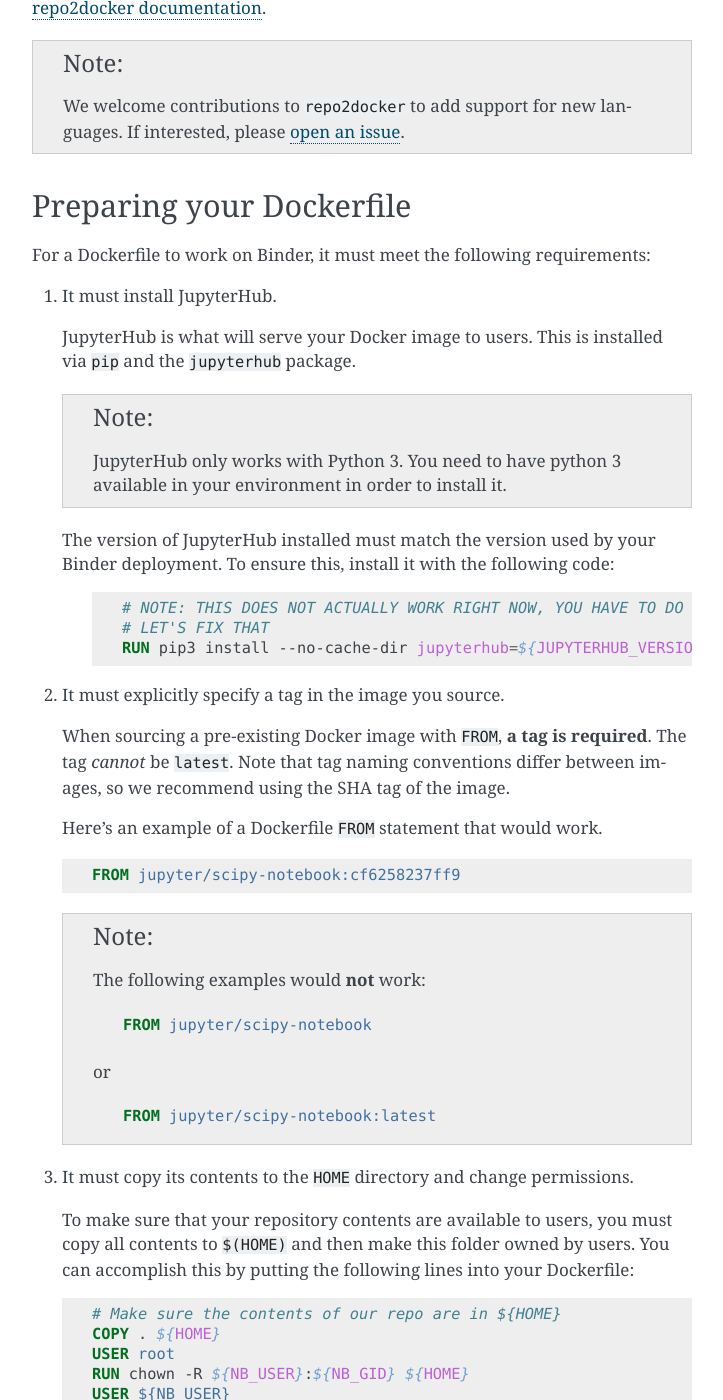
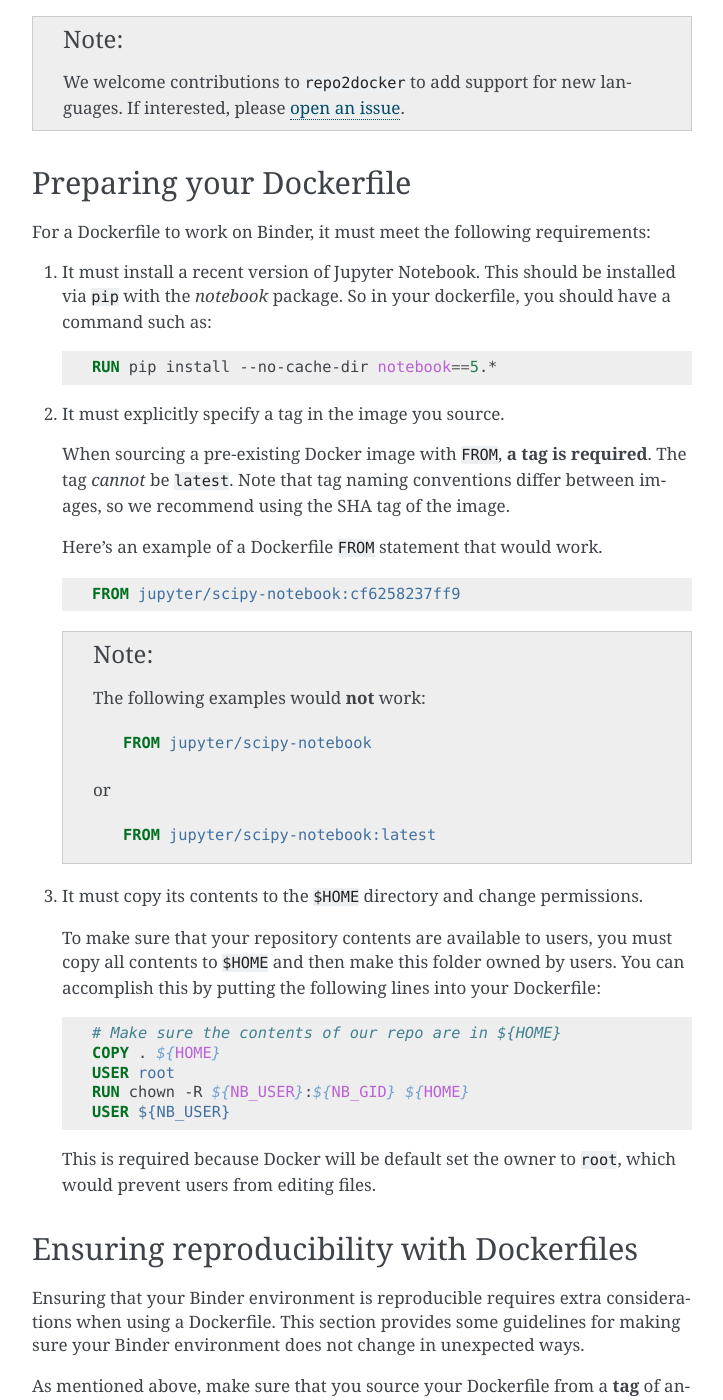
Before and after one commit to jupyterhub/mybinder.org-user-guide, a Sphinx documentation site: the page built from doc/dockerfile.rst, in a window 1280 px wide and 1400 px high, scrolled down 1304 px. Shown: the whole window, without its empty margins (388-1111 px from the left). Built offline with Sphinx 7.4.7, drawn with Linux system fonts in a browser that asks for light colours; some of the changed text lies outside the part shown.

Commit message:
Update dockerfile requirements
JupyterHub is no longer required

```diff
--- a/doc/dockerfile.rst
+++ b/doc/dockerfile.rst
@@ -23,7 +23,6 @@ deployments.
 
   Binder's requirements for Dockerfiles are in beta and subject to change.
   Dockerfiles may break on Binder from time to time during the beta period.
-  Avoid using Dockerfiles if you require reproducibility with Binder at the moment.
 
 
 When should you use a Dockerfile?
@@ -76,24 +75,13 @@ Preparing your Dockerfile
 
 For a Dockerfile to work on Binder, it must meet the following requirements:
 
-1. It must install JupyterHub.
+1. It must install a recent version of Jupyter Notebook.
+   This should be installed via ``pip`` with the `notebook` package.
+   So in your dockerfile, you should have a command such as:
 
-   JupyterHub is what will serve your Docker image to users.
-   This is installed via ``pip`` and the ``jupyterhub`` package.
+   .. code-block:: Dockerfile
 
-   .. note::
-
-      JupyterHub only works with Python 3. You need to have python 3 available
-      in your environment in order to install it.
-
-   The version of JupyterHub installed must match the version used by
-   your Binder deployment. To ensure this, install it with the following code:
-
-       .. code-block:: Dockerfile
-
-          # NOTE: THIS DOES NOT ACTUALLY WORK RIGHT NOW, YOU HAVE TO DO ==0.7.2
-          # LET'S FIX THAT
-          RUN pip3 install --no-cache-dir jupyterhub=${JUPYTERHUB_VERSION}
+       RUN pip install --no-cache-dir notebook==5.*
 
 2. It must explicitly specify a tag in the image you source.
 
@@ -122,10 +110,10 @@ For a Dockerfile to work on Binder, it must meet the following requirements:
 
           FROM jupyter/scipy-notebook:latest
 
-3. It must copy its contents to the ``HOME`` directory and change permissions.
+3. It must copy its contents to the ``$HOME`` directory and change permissions.
 
    To make sure that your repository contents are available to users,
-   you must copy all contents to ``$(HOME)`` and then make this folder
+   you must copy all contents to ``$HOME`` and then make this folder
    owned by users. You can accomplish this by putting the following lines
    into your Dockerfile:
 
@@ -138,7 +126,7 @@ For a Dockerfile to work on Binder, it must meet the following requirements:
        USER ${NB_USER}
 
    This is required because Docker will be default
-   set the owner to ``ROOT``, which would prevent users from editing files.
+   set the owner to ``root``, which would prevent users from editing files.
 
 Ensuring reproducibility with Dockerfiles
 -----------------------------------------
@@ -153,4 +141,4 @@ the same image even if the image is updated to a new version.
 
 Next, make sure that all packages installed with your Dockerfile
 are pinned to specific versions. You should do this with the the image you are
-sourcing as well, just in case.
+sourcing as well.
```
